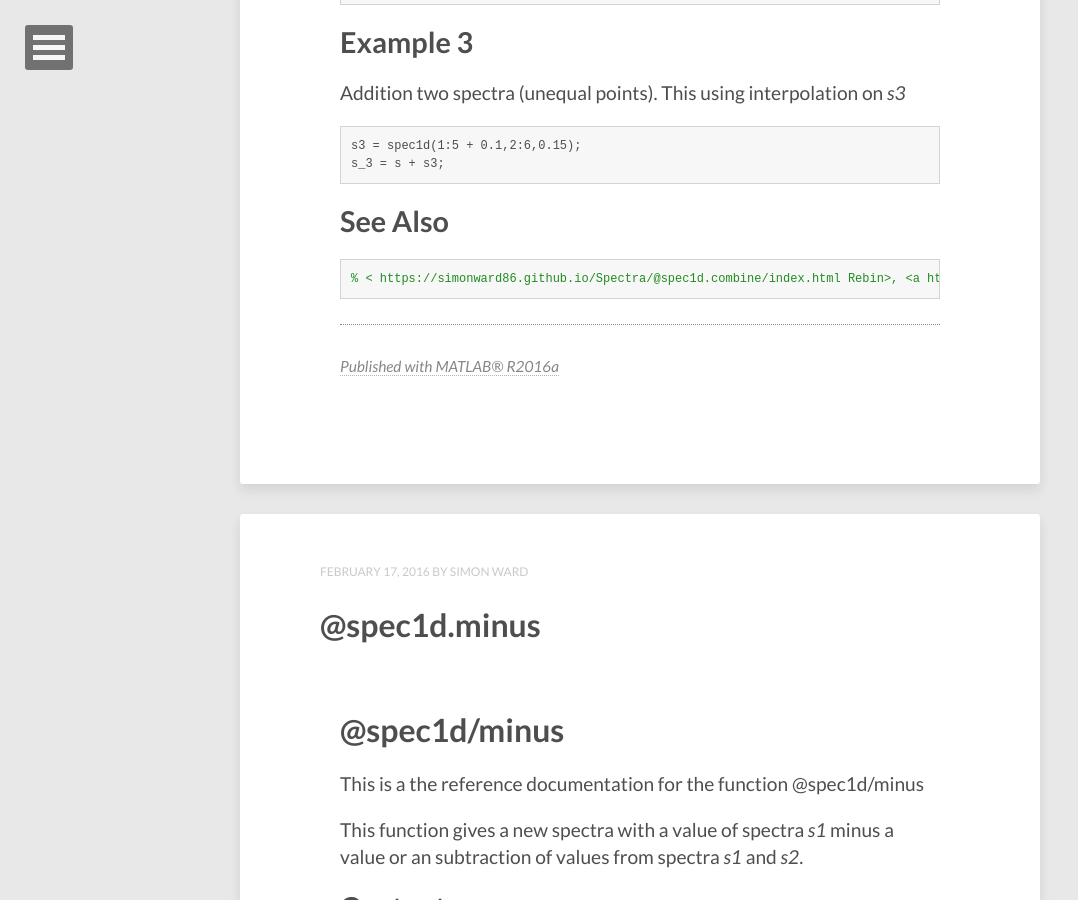
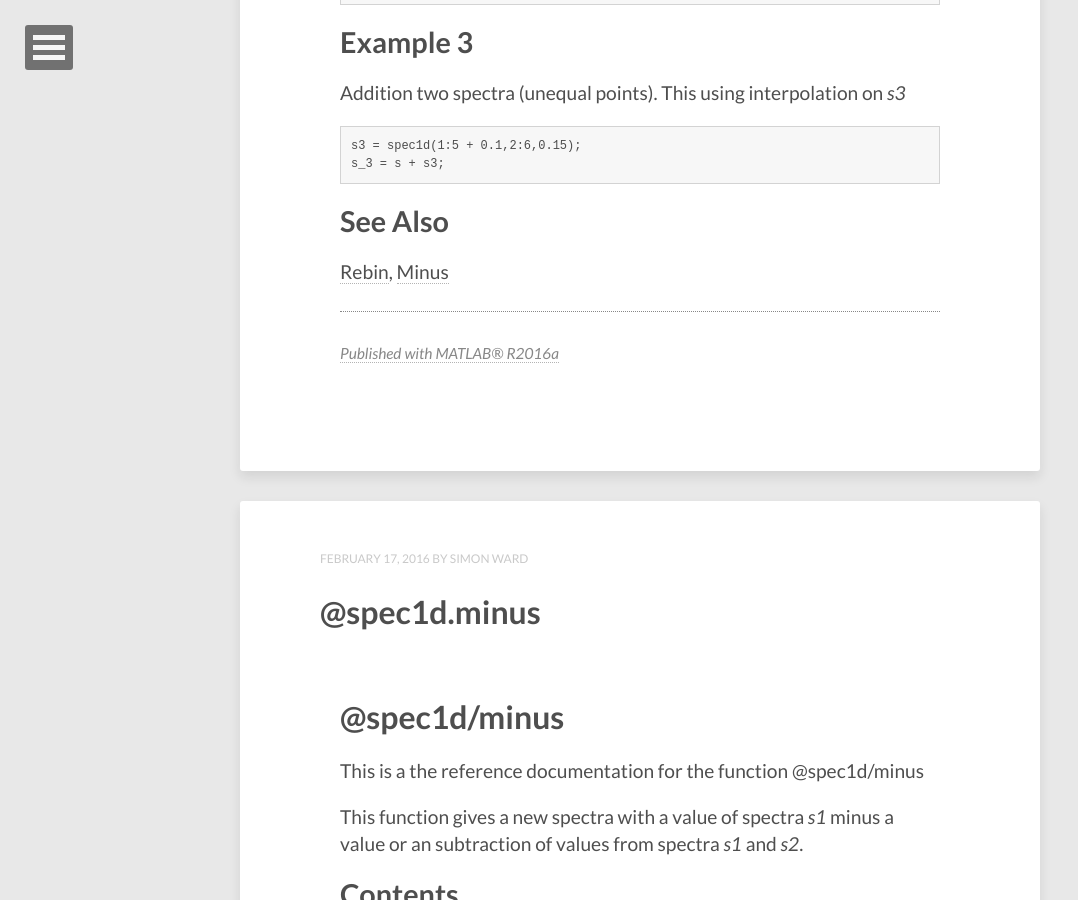
Before and after one commit to wardsimon/Spectra, a Jekyll site: the page built from index.html, in a window 1280 px wide and 900 px high, scrolled down 4302 px. Shown: the whole window, without its empty margins (0-1078 px from the left). Built offline with Jekyll 4.4.1, drawn with Linux system fonts in a browser that asks for light colours; nearby versions of some CDN libraries; the list of posts is cut into pages by our own code; some of the changed text lies outside the part shown.

Commit message:
Nearly there...

```diff
--- a/_posts/2016-02-17-@spec1d.combine.html
+++ b/_posts/2016-02-17-@spec1d.combine.html
@@ -97,7 +97,7 @@ plot(s1,s2,s3,s_out3)
 hold <span class="string">on</span>
 plot(get(s1,<span class="string">'x'</span>),get(s1,<span class="string">'y'</span>),<span class="string">'r-'</span>)
 plot(s_out1,s_out2,s_out3)
-</pre><figure><a href="{{ site.url }}/images/2016-02-17-reference_combine_04.png"><img src="{{ site.url }}/images/2016-02-17-reference_combine_04.png" alt="2016-02-17-reference_combine_04"></a></figure> <h2>See Also<a name="10"></a></h2><p><a href="a">href="{{ site.url }}/@spec1d.rebin/index.html"&gt;Rebin&lt;/a</a></p><p class="footer"><br><a href="http://www.mathworks.com/products/matlab/">Published with MATLAB&reg; R2016a</a><br></p></div><!--
+</pre><figure><a href="{{ site.url }}/images/2016-02-17-reference_combine_04.png"><img src="{{ site.url }}/images/2016-02-17-reference_combine_04.png" alt="2016-02-17-reference_combine_04"></a></figure> <h2>See Also<a name="10"></a></h2><p><a href="{{ site.url }}/@spec1d.rebin/index.html">Rebin</a></p><p class="footer"><br><a href="http://www.mathworks.com/products/matlab/">Published with MATLAB&reg; R2016a</a><br></p></div><!--
 ##### SOURCE BEGIN #####
 %% @spec1d/combine
 % This is a the reference documentation for the function @spec1d/combine.
@@ -181,6 +181,6 @@ plot(get(s1,'x'),get(s1,'y'),'r-')
 plot(s_out1,s_out2,s_out3)
 
 %% See Also
-% <a href="{{ site.url }}/@spec1d.rebin/index.html">Rebin</a>
+% <html><a href="{{ site.url }}/@spec1d.rebin/index.html">Rebin</a></html>
 ##### SOURCE END #####
 --></body></html>
--- a/_posts/2016-02-17-@spec1d.minus.html
+++ b/_posts/2016-02-17-@spec1d.minus.html
@@ -85,7 +85,7 @@ s_1 = 5 - s;
 s_2 = s - s2;
 </pre><h2>Example 3<a name="8"></a></h2><p>Subtraction of two spectra (unequal points). This using interpolation on <i>s3</i></p><pre class="codeinput">s3 = spec1d(1:5 + 0.1,2:6,0.15);
 s_3 = s - s3;
-</pre><h2>See Also<a name="9"></a></h2><p>&lt; {{ site.url }}/@spec1d.plus/index.html Plus&gt;</p><p class="footer"><br><a href="http://www.mathworks.com/products/matlab/">Published with MATLAB&reg; R2016a</a><br></p></div><!--
+</pre><h2>See Also<a name="9"></a></h2><p><a href="{{ site.url }}/@spec1d.plus/index.html">Plus</a></p><p class="footer"><br><a href="http://www.mathworks.com/products/matlab/">Published with MATLAB&reg; R2016a</a><br></p></div><!--
 ##### SOURCE BEGIN #####
 %% @spec1d/minus
 % This is a the reference documentation for the function @spec1d/minus
@@ -141,6 +141,6 @@ s3 = spec1d(1:5 + 0.1,2:6,0.15);
 s_3 = s - s3;
 
 %% See Also
-% < {{ site.url }}/@spec1d.plus/index.html Plus>
+% <html><a href="{{ site.url }}/@spec1d.plus/index.html">Plus</a></html>
 ##### SOURCE END #####
 --></body></html>
--- a/_posts/2016-02-17-@spec1d.plus.html
+++ b/_posts/2016-02-17-@spec1d.plus.html
@@ -85,8 +85,7 @@ s_1 = 5 + s;
 s_2 = s + s2;
 </pre><h2>Example 3<a name="8"></a></h2><p>Addition two spectra (unequal points). This using interpolation on <i>s3</i></p><pre class="codeinput">s3 = spec1d(1:5 + 0.1,2:6,0.15);
 s_3 = s + s3;
-</pre><h2>See Also<a name="9"></a></h2><pre class="codeinput"><span class="comment">% &lt; {{ site.url }}/@spec1d.combine/index.html Rebin&gt;, &lt;a {{ site.url }}/@spec1d.minus/index.html Minus&gt;</span>
-</pre><p class="footer"><br><a href="http://www.mathworks.com/products/matlab/">Published with MATLAB&reg; R2016a</a><br></p></div><!--
+</pre><h2>See Also<a name="9"></a></h2><p><a href="{{ site.url }}/@spec1d.combine/index.html">Rebin</a>, <a href="{{ site.url }}/@spec1d.minus/sindex.html">Minus</a></p><p class="footer"><br><a href="http://www.mathworks.com/products/matlab/">Published with MATLAB&reg; R2016a</a><br></p></div><!--
 ##### SOURCE BEGIN #####
 %% @spec1d/plus
 % This is a the reference documentation for the function @spec1d/plus
@@ -142,7 +141,6 @@ s3 = spec1d(1:5 + 0.1,2:6,0.15);
 s_3 = s + s3;
 
 %% See Also
-
-% < {{ site.url }}/@spec1d.combine/index.html Rebin>, <a {{ site.url }}/@spec1d.minus/index.html Minus>
+% <html><a href="{{ site.url }}/@spec1d.combine/index.html">Rebin</a>, <a href="{{ site.url }}/@spec1d.minus/sindex.html">Minus</a></html>
 ##### SOURCE END #####
 --></body></html>
```
Also changed, not shown: images/2016-02-17-reference_combine.png, images/2016-02-17-reference_combine_01.png, images/2016-02-17-reference_combine_02.png, images/2016-02-17-reference_combine_03.png, images/2016-02-17-reference_combine_04.png, images/2016-02-17-reference_cut.png, images/2016-02-17-reference_cut_01.png, images/2016-02-17-reference_cut_02.png, images/2016-02-17-reference_cut_03.png, images/2016-02-17-reference_cut_04.png.
